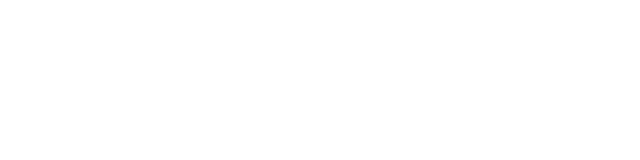
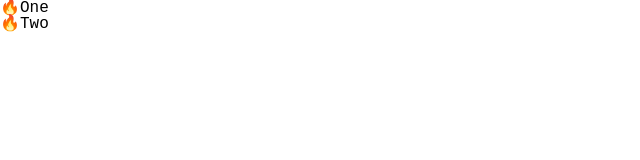
Before and after one commit to zooyaho/react-kanbanboard-app, a React (Create React App) app: page / in a window 1280 px wide. Shown: the top 160 px of the page, without its empty margins (0-640 px from the left). Built offline with nearby package versions, Linux system fonts and the light colour scheme.

Commit message:
react-beautiful-dnd 연결 및 작은 테스트

```diff
--- a/src/App.tsx
+++ b/src/App.tsx
@@ -1,5 +1,5 @@
 import React from 'react';
-import {DragDropContext} from 'react-beautiful-dnd';
+import { DragDropContext, Draggable, Droppable } from 'react-beautiful-dnd';
 import { useRecoilState } from 'recoil';
 import { createGlobalStyle } from 'styled-components';
 
@@ -68,14 +68,40 @@ a {
 
 function App() {
 
-  const dragEndHandler = ()=>{
+  const dragEndHandler = () => {
 
   }
 
   return (
-    <DragDropContext onDragEnd={dragEndHandler}>
-
-    </DragDropContext>
+    <>
+      <GlobalStyle />
+      <DragDropContext onDragEnd={dragEndHandler}>
+        <div>
+          <Droppable droppableId="one">
+            {(provied) =>
+              <ul ref={provied.innerRef} {...provied.droppableProps}>
+                <Draggable draggableId="first" index={0}>
+                  {(provied) => (
+                    <li ref={provied.innerRef} {...provied.draggableProps} >
+                      <span {...provied.dragHandleProps}>🔥</span>
+                      One
+                    </li>
+                  )}
+                </Draggable>
+                <Draggable draggableId="second" index={1}>
+                {(provied) => (
+                    <li ref={provied.innerRef} {...provied.draggableProps}>
+                      <span {...provied.dragHandleProps}>🔥</span>
+                      Two
+                    </li>
+                  )}
+                </Draggable>
+              </ul>
+            }
+          </Droppable>
+        </div>
+      </DragDropContext>
+    </>
   );
 }
 
--- a/src/index.tsx
+++ b/src/index.tsx
@@ -8,9 +8,7 @@ const root = ReactDOM.createRoot(
   document.getElementById('root') as HTMLElement
 );
 root.render(
-  <React.StrictMode>
-    <RecoilRoot>
-      <App />
-    </RecoilRoot>
-  </React.StrictMode>
+  <RecoilRoot>
+    <App />
+  </RecoilRoot>
 );
--- /dev/null
+++ b/src/theme.ts
@@ -0,0 +1 @@
+import {DefaultTheme} from 'styled-components';
```
